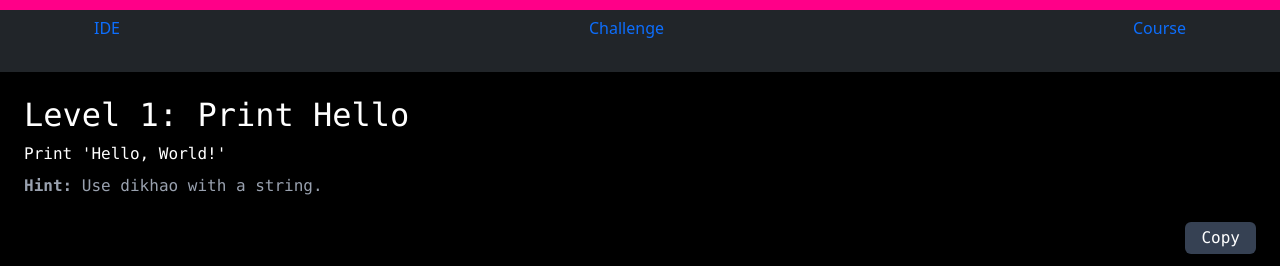
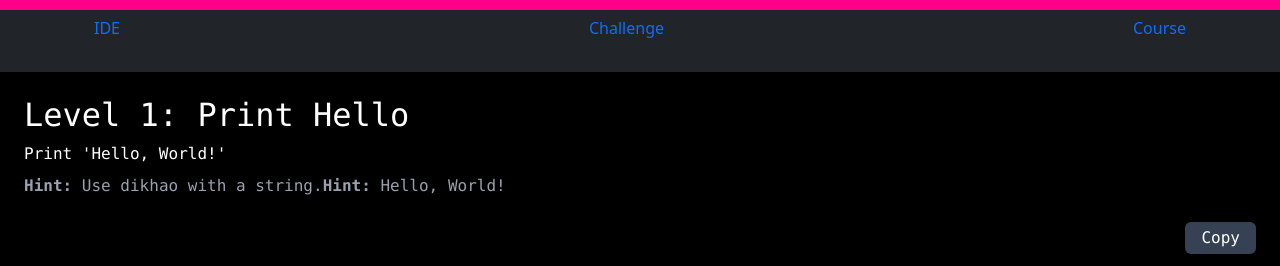
Before and after one commit to Sanket5749/S-language-Editor, a React (Vite) app: page /challenge/1 in a window 1280 px wide. Shown: the top 266 px of the page. Built offline with nearby package versions, Linux system fonts and the light colour scheme.

Commit message:
Update SolveChallenge.jsx

```diff
--- a/src/components/SolveChallenge.jsx
+++ b/src/components/SolveChallenge.jsx
@@ -67,6 +67,7 @@ export default function SolveChallenge() {
           <p className="mb-2">{challenge.task}</p>
           <p className="text-gray-400 mb-4">
             <strong>Hint:</strong> {challenge.hint}
+            <strong>Hint:</strong> {challenge.expectedOutput}
           </p>
           <p className="text-right">
             <button
```
